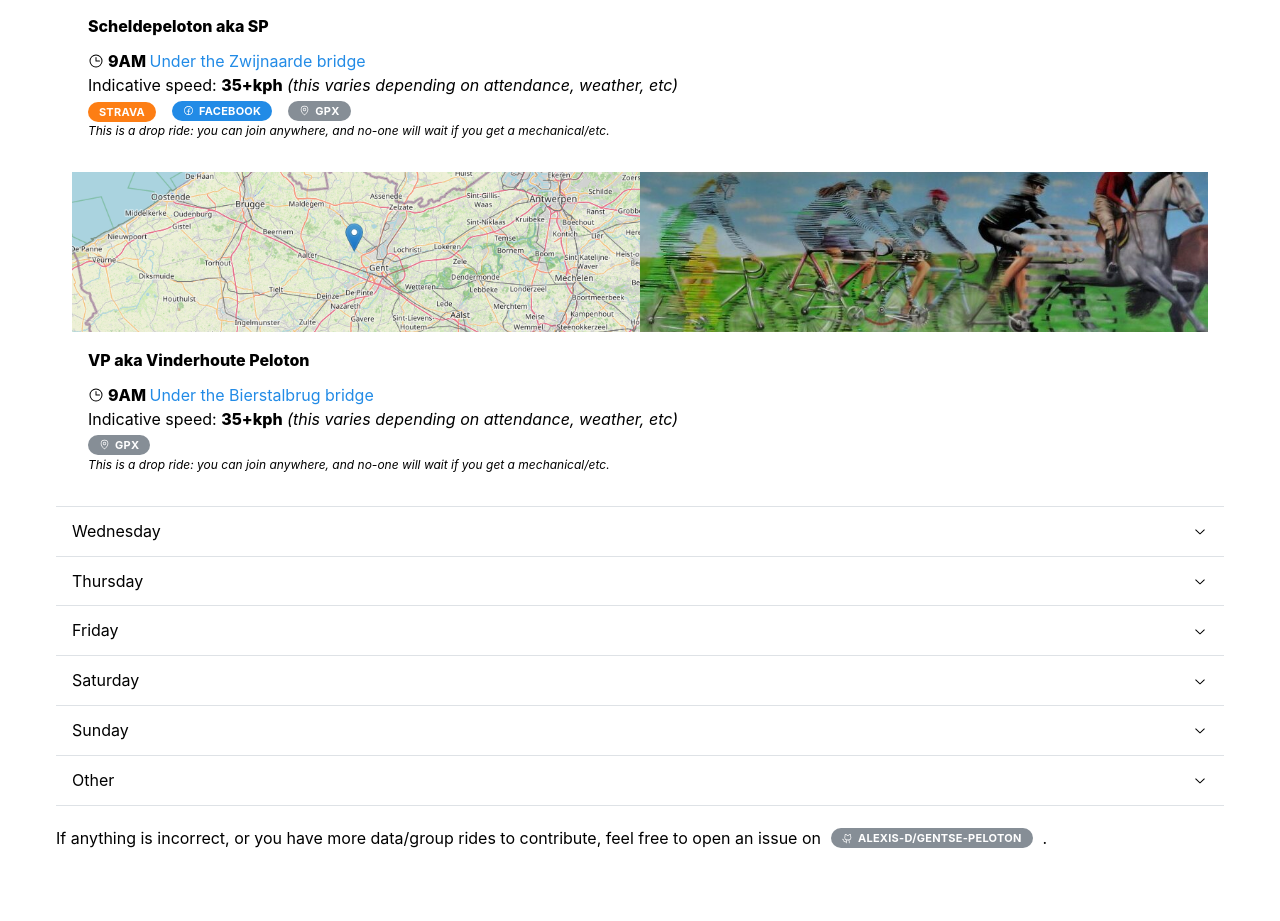
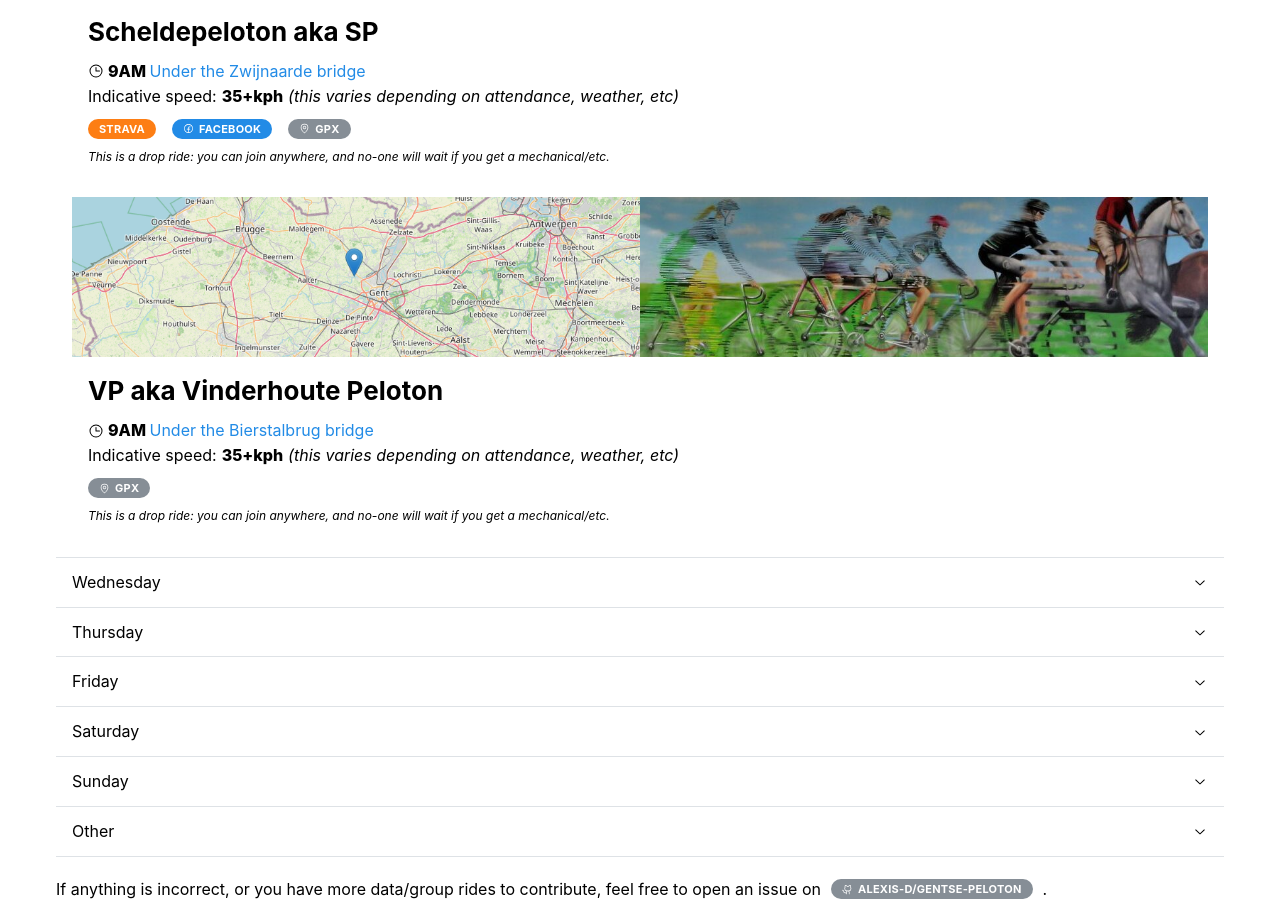
Before and after one commit to Alexis-D/gentse-pelotons, a React app: page / in a window 1280 px wide. Shown: the part 522-1443 px from the top of the page. Before the commit the page ends 1392 px from the top, so only its background shows below. Built offline with nearby package versions, Linux system fonts and the light colour scheme; the HTML template or start-up script is replaced by a standard one.

Commit message:
fix alignment issues of badges using the polymorphic route component=a

```diff
--- a/src/App.tsx
+++ b/src/App.tsx
@@ -118,10 +118,8 @@ const App = () => {
         <Accordion.Item value="Other">
           <Accordion.Control>Other</Accordion.Control>
           <Accordion.Panel>
-            <Text>
-              Other relevant groups rides are around but they aren't as regular
-              (or I don't have enough info!):
-            </Text>
+            Other relevant groups rides are around but they aren't as regular
+            (or I don't have enough info!):
             <List>
               <List.Item>
                 VP2: A slower VPeloton, unsure about the details/regularity.
@@ -145,15 +143,13 @@ const App = () => {
       </Accordion>
       <Space h="lg" />
       <Group gap="xs">
-        <Text>
-          If anything is incorrect, or you have more data/group rides to
-          contribute, feel free to open an issue on{' '}
-        </Text>
+        If anything is incorrect, or you have more data/group rides to
+        contribute, feel free to open an issue on{' '}
         <Github
           href="https://github.com/Alexis-D/gentse-pelotons/issues"
           text="Alexis-D/gentse-peloton"
         />
-        <Text>.</Text>
+        .
       </Group>
       <Space h="lg" />
     </div>
--- a/src/pelotons/SimplePeloton.tsx
+++ b/src/pelotons/SimplePeloton.tsx
@@ -4,9 +4,12 @@ import {
   Badge,
   Card,
   Group,
+  Highlight,
   Image,
   List,
+  Space,
   Text,
+  Title,
 } from '@mantine/core';
 import { ClockIcon, MapPinIcon, WarningIcon } from '@phosphor-icons/react';
 import type { ReactNode } from 'react';
@@ -57,7 +60,7 @@ export const SimplePeloton = ({
     <Card>
       {thumbnails}
       <Group justify="space-between" mt="md" mb="xs">
-        <Text fw={800}>{name}</Text>
+        <Title order={2}>{name}</Title>
       </Group>
       {needsImprovement && (
         <Alert
@@ -71,7 +74,7 @@ export const SimplePeloton = ({
         </Alert>
       )}
       {starts}
-      <Text>
+      <Group gap={5}>
         Indicative speed:{' '}
         <Text span fw={800}>
           {speed}
@@ -79,7 +82,8 @@ export const SimplePeloton = ({
         <Text span fs="italic">
           (this varies depending on attendance, weather, etc)
         </Text>
-      </Text>
+      </Group>
+      <Space h="xs" />
       <Group>
         <Strava href={strava} />
         <WhatsApp href={whatsapp} />
@@ -89,16 +93,22 @@ export const SimplePeloton = ({
         {gpx}
       </Group>
       {drop && (
+        <>
+          <Space h="xs" />
           <Text size="xs" fs="italic">
             This is a drop ride: you can join anywhere, and no-one will wait if
             you get a mechanical/etc.
           </Text>
+        </>
       )}
       {samenuit && (
-        <Text size="xs" fs="italic">
+        <>
+          <Space h="xs" />
+          <Highlight highlight="Samen uit, samen thuis" fs="italic" size="xs">
             Samen uit, samen thuis: this is a no-drop ride, we wait for each
             others.
-        </Text>
+          </Highlight>
+        </>
       )}
     </Card>
   );
@@ -173,7 +183,7 @@ export const GPX = ({ href, text }: IGPXProps) =>
   href !== undefined ? (
     <GPXSocial href={href} text={text} />
   ) : (
-    <Badge color="gray" leftSection={<MapPinIcon />}>
+    <Badge color="gray" variant="outline" leftSection={<MapPinIcon />}>
       {text}
     </Badge>
   );
--- a/src/socials.tsx
+++ b/src/socials.tsx
@@ -19,11 +19,15 @@ interface ISocialProps {
 
 const Social = ({ href, text, color, icon }: ISocialProps) =>
   href && (
-    <Anchor href={href}>
-      <Badge color={color} className={styles.pointer} leftSection={icon}>
-        {text}
-      </Badge>
-    </Anchor>
+    <Badge
+      component="a"
+      href={href}
+      color={color}
+      className={styles.pointer}
+      leftSection={icon}
+    >
+      {text}
+    </Badge>
   );
 
 export const Strava = ({ href }: Pick<ISocialProps, 'href'>) => (
```
Lines whose indentation alone changed are shown as unchanged.
